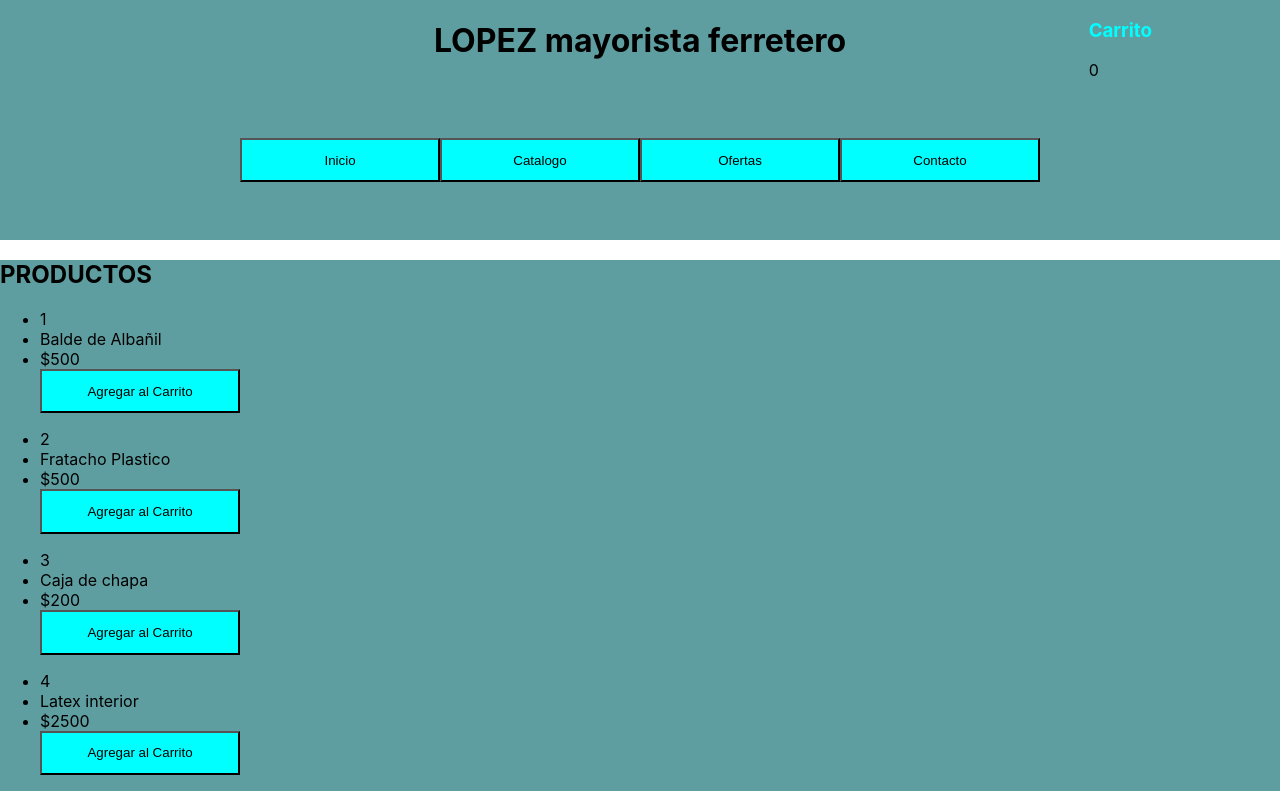
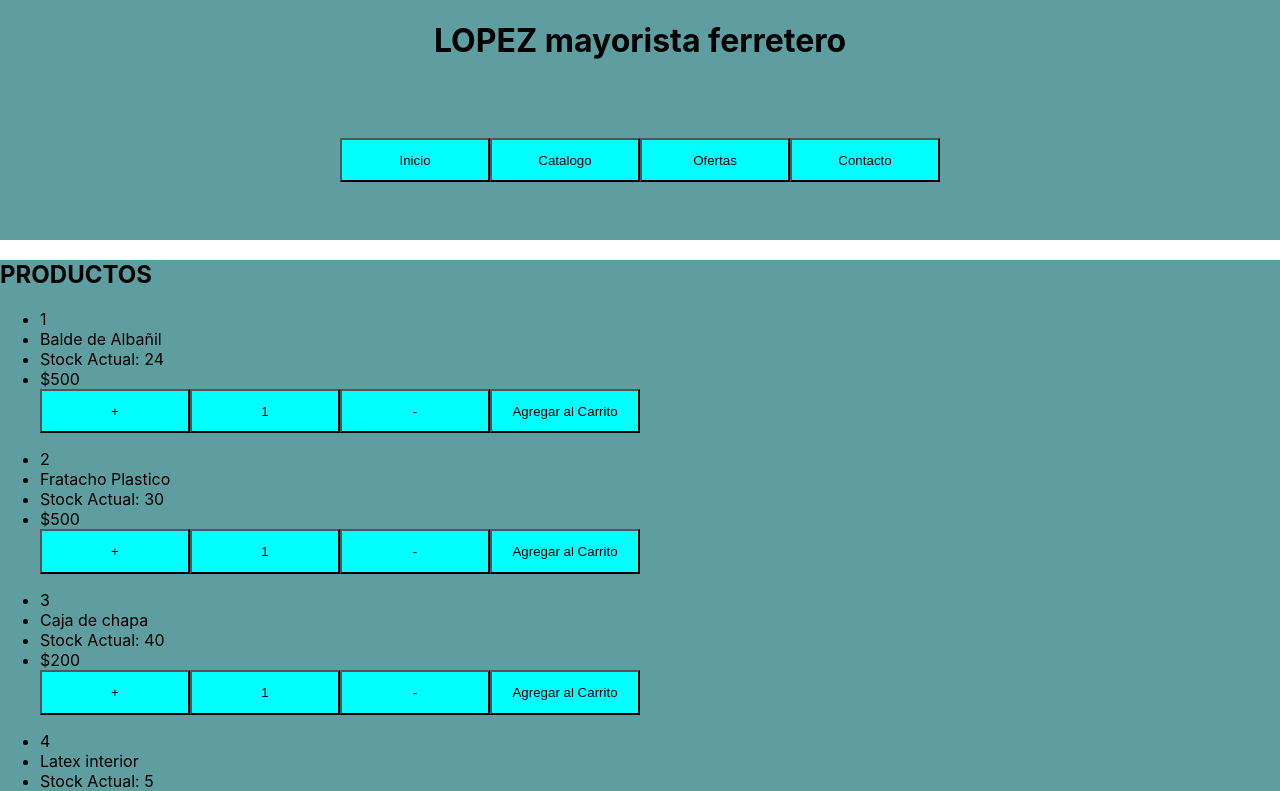
Before and after one commit to silvialoab/ferreteria-React, a React (Create React App) app in the folder ferreteria-silviaabouaquin/: page / in a window 1280 px wide. Shown: the top 791 px of the page. Built offline with nearby package versions, Linux system fonts and the light colour scheme.

Commit message:
agregue boton con contador

```diff
--- a/ferreteria-silviaabouaquin/src/App.css
+++ b/ferreteria-silviaabouaquin/src/App.css
@@ -1,5 +1,5 @@
 button {
   padding: 0.8rem;
   background-color:aqua;
-  width: 200px;
+  width: 150px;
 }
--- a/ferreteria-silviaabouaquin/src/App.js
+++ b/ferreteria-silviaabouaquin/src/App.js
@@ -3,17 +3,17 @@
 import './App.css';
 import NavBar from './Components/NavBar'
 import Producto from './Components/Producto';
-import Cart from './Cart';
+import Cart from './Components/Cart';
 
 function App() {
   //Estado de mis productos
   const [productos, setProductos] = useState([
-    { id: 1, descripcion: 'Balde de Albañil', precio: 500 },
-    { id: 2, descripcion: 'Fratacho Plastico', precio: 500 },
-    { id: 3, descripcion: 'Caja de chapa', precio: 200 },
-    { id: 4, descripcion: 'Latex interior', precio: 2500 },
-    { id: 5, descripcion: 'Llave exterior', precio: 150 },
-    { id: 6, descripcion: 'Cable bipolar', precio: 5000 }
+    { id: 1, descripcion: 'Balde de Albañil', precio: 500, stock: 24 },
+    { id: 2, descripcion: 'Fratacho Plastico', precio: 500, stock: 30 },
+    { id: 3, descripcion: 'Caja de chapa', precio: 200 , stock: 40 },
+    { id: 4, descripcion: 'Latex interior', precio: 2500 , stock: 5 },
+    { id: 5, descripcion: 'Llave exterior', precio: 150 , stock: 36},
+    { id: 6, descripcion: 'Cable bipolar', precio: 5000, stock: 10 }
   ])
 
   //estado del carrito
@@ -37,10 +37,11 @@
               cart={cart}
               setCart={setCart}
               productos={productos}
+              StockInitial={producto.stock}
               />
           ))}
           <Cart
-          cart={cart}
+          cart = {cart}
           />
         </Fragment>
 
--- a/ferreteria-silviaabouaquin/src/Cart.jsx
+++ /dev/null
@@ -1,24 +0,0 @@
-import React from 'react';
-import './cart.css'
-import Producto from './Components/Producto';
-const Cart = ({cart, setCart}) => {
-
-    return (
-        <div className='cart'>
-            <h3>Carrito</h3>
-            {cart.length === 0 ? (
-                <p>0</p>
-            ):(
-                cart.map((producto) => (
-                    <Producto
-                        codigo={producto.id}
-                        producto={producto}
-                        cart={cart}
-                        setCart={setCart}
-                    />
-                ))
-            )}
-        </div>
-    );
-};
-export default Cart;
--- /dev/null
+++ b/ferreteria-silviaabouaquin/src/Components/Cart.jsx
@@ -0,0 +1,15 @@
+import React from 'react';
+import './cart.css'
+//Importo el componente Producto
+import Producto from './Producto'
+
+const Cart = () => {
+    return (
+        <div className='cart'>
+            <h3>Carrito</h3>
+        </div>
+
+    );
+};
+
+export default Cart;
--- a/ferreteria-silviaabouaquin/src/Components/Producto.jsx
+++ b/ferreteria-silviaabouaquin/src/Components/Producto.jsx
@@ -1,23 +1,29 @@
-import React from 'react';
+import React, {useState} from 'react';
 
-const Producto = ({producto, cart, setCart, productos}) => {
+const Producto = ({producto, cart, setCart, productos, StockInitial}) => {
     const {descripcion, precio, id} = producto
-
+    const [count, setCount] = useState(1)
     const addProducto = (id) => {
-        const producto = productos.filter((producto) => producto.id === id);
-        setCart([...cart, ...producto])
-        console.log(cart.length);
-    };
-
-
+        const producto = productos.filter((producto) => producto.id === id)
+    }
 
     return (
         <div>
             <ul>
                 <li>{id}</li>
                 <li>{descripcion}</li>
+                <li>Stock Actual: {StockInitial} </li>
                 <li>${precio}</li>
-                <button type="button" onclick={() => addProducto(id)}>
+                <button type="button" onClick={() => setCount(count+1)}>
+                    +
+                </button>
+                <button type="button">
+                    {count}
+                </button>
+                <button type="button" onClick={() => setCount(count-1)}>
+                    -
+                </button>
+                <button type="button" onClick={() => addProducto(id)}>
                     Agregar al Carrito
                 </button>
             </ul>
--- a/ferreteria-silviaabouaquin/src/cart.css
+++ b/ferreteria-silviaabouaquin/src/Components/cart.css
@@ -1,6 +1,6 @@
 .cart {
-    position: absolute;
-    top: 0;
+    position: relative;
+    top: 20;
     right: 10vw;
 }
 
```
